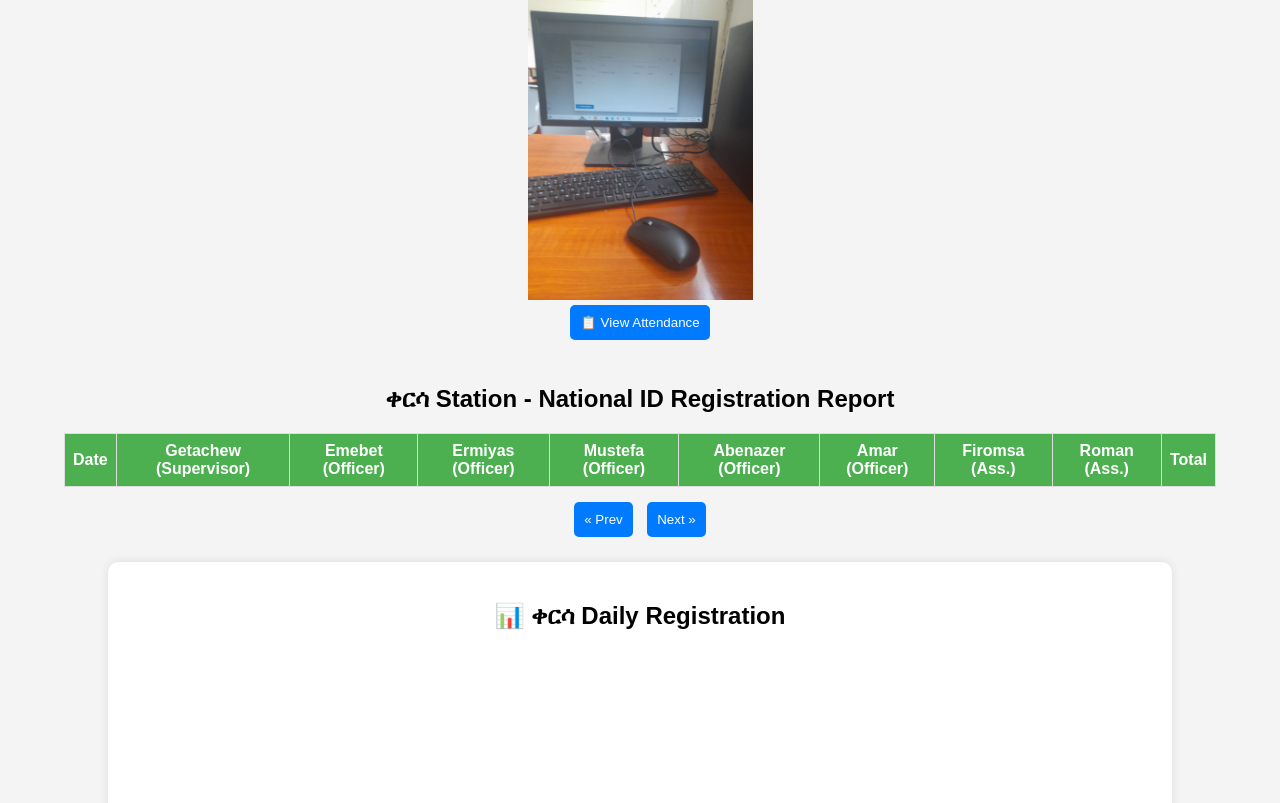
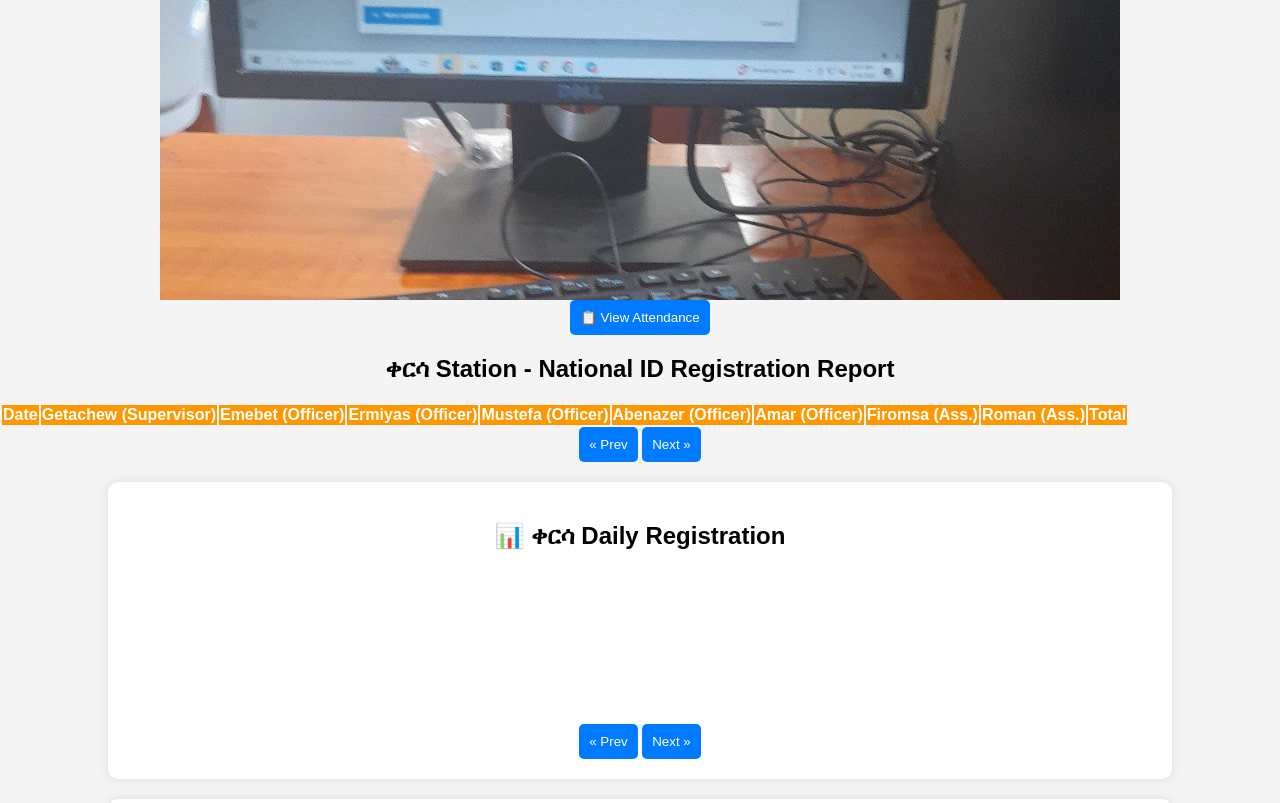
Before and after one commit to kersa-national-id-daily-report/registration_reports, a plain HTML site: page index.html in a window 1280 px wide. Shown: the top 803 px of the page. Drawn offline with nearby package versions, Linux system fonts and the light colour scheme.

Commit message:
Update style.css

```diff
--- a/style.css
+++ b/style.css
@@ -10,16 +10,6 @@ body {
     width: 100%;
     height: 300px;
     overflow: hidden;
-    position: relative;
-    display: flex;
-    justify-content: center;
-    align-items: center;
-}
-
-.slides {
-    width: 100%;
-    height: 100%;
-    position: relative;
     display: flex;
     justify-content: center;
     align-items: center;
@@ -30,24 +20,12 @@ body {
     height: 100%;
     max-width: 100%;
     object-fit: cover;
-    position: absolute;
     opacity: 0;
     transition: opacity 1s ease-in-out;
 }
 
 .slides .active {
     opacity: 1;
-}
-
-/* Booked Card */
-.booked-card {
-    background: linear-gradient(45deg, #4CAF50, #2196F3);
-    color: white;
-    padding: 15px;
-    text-align: center;
-    font-size: 1.5em;
-    border-radius: 10px;
-    margin-bottom: 20px;
 }
 
 /* Graph Container */
@@ -60,15 +38,28 @@ body {
     box-shadow: 0px 0px 10px rgba(0, 0, 0, 0.1);
 }
 
-/* Pagination Buttons */
-.pagination {
-    margin-top: 10px;
-    text-align: center;
+/* Attendance Table */
+.attendance-container {
+    margin: 20px auto;
+    width: 90%;
+    background: white;
+    padding: 15px;
+    border-radius: 10px;
 }
 
+.attendance-container table {
+    width: 100%;
+    border-collapse: collapse;
+}
+
+th {
+    background: #FF9800;
+    color: white;
+}
+
+/* Buttons */
 button {
     padding: 10px;
-    margin: 5px;
     cursor: pointer;
     background: #007BFF;
     color: white;
@@ -82,28 +73,4 @@ button:hover {
 
 button:disabled {
     background: #ccc;
-    cursor: not-allowed;
 }
-
-/* Table Styles */
-.table-container {
-    margin: 20px auto;
-    width: 90%;
-    overflow-x: auto;
-}
-
-table {
-    width: 100%;
-    border-collapse: collapse;
-    background: white;
-}
-
-th, td {
-    border: 1px solid #ddd;
-    padding: 8px;
-}
-
-th {
-    background: #4CAF50;
-    color: white;
-}
```
